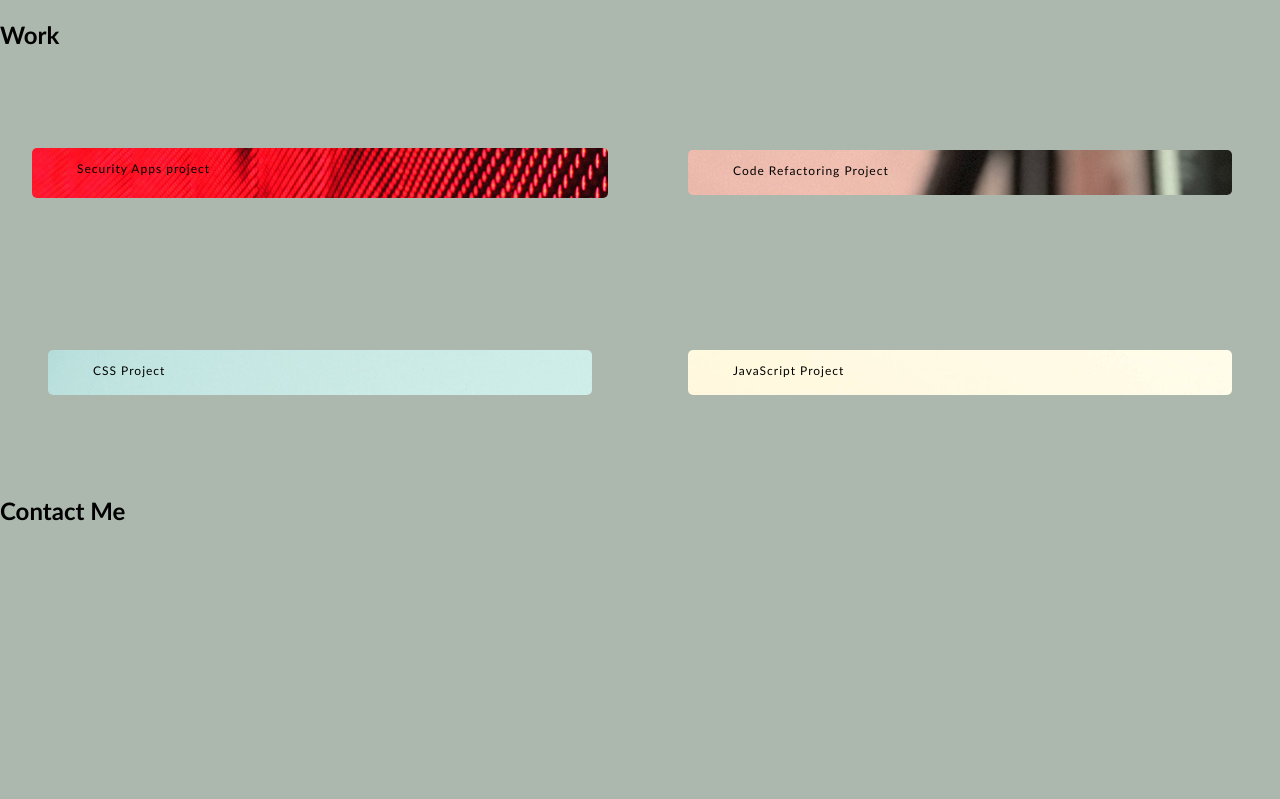
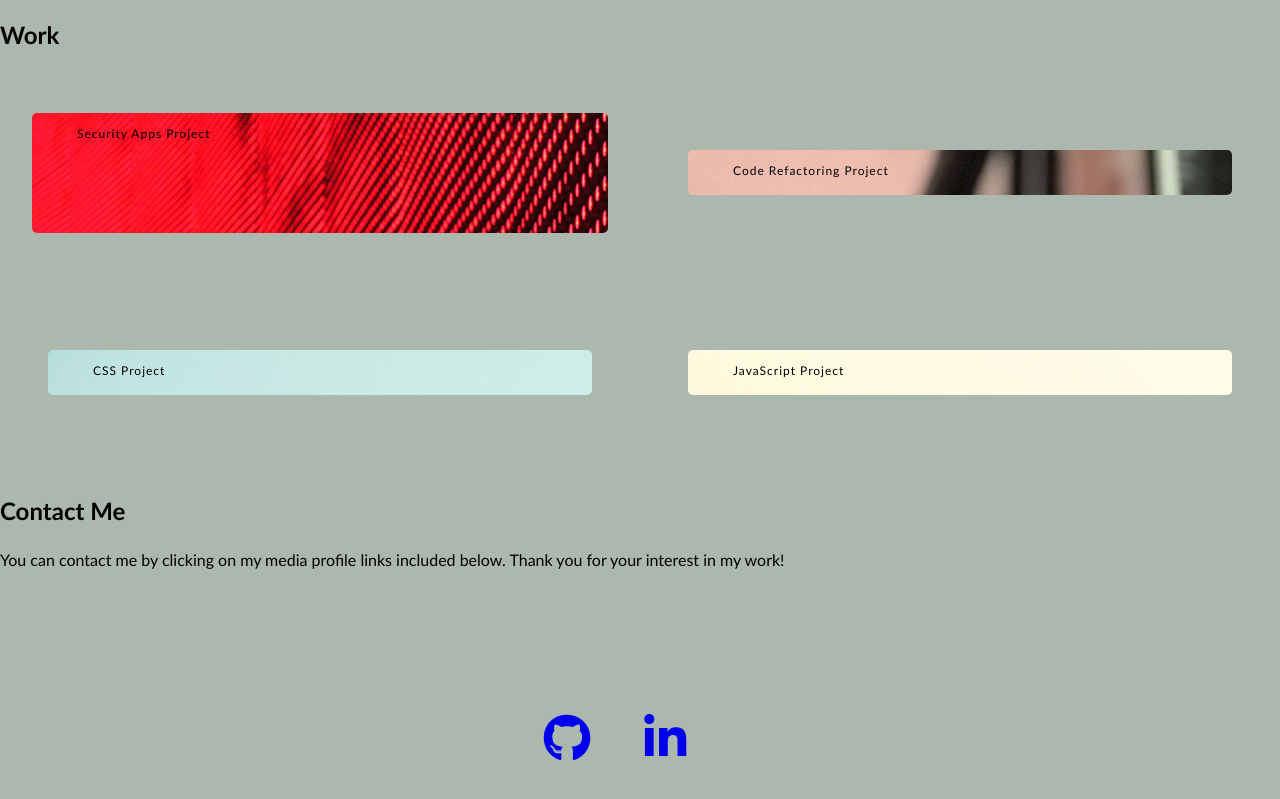
Before and after one commit to sdjhen/my-portfolio, a plain HTML site: page index.html in a window 1280 px wide. Shown: the part 431-1230 px from the top of the page. Before the commit the page ends 979 px from the top, so only its background shows below. Drawn offline with Linux system fonts and the light colour scheme.

Commit message:
added contact section & styling

```diff
--- a/css/style.css
+++ b/css/style.css
@@ -81,9 +81,7 @@ body {
   grid-template-areas:
   "project-1 project-2"
   "project-3 project-4"
-
   ;
-
 }
 
 .expand {
@@ -106,7 +104,7 @@ overflow: hidden;
   grid-area: project-1;
   background-image: url(../images/02-portfolio-1.jpg);
   border-radius: 5px;
-  height: 50px;
+  height: 120px;
   width: 90%;
   display: block;
   margin: auto;
@@ -141,3 +139,22 @@ overflow: hidden;
   display: block;
   margin: auto;
 }
+
+/* Footer Styling */
+
+.footer {
+  display: flex;
+  flex-direction: column;
+  height: 300px;
+  align-items: center;
+  text-align: center;
+  justify-content: center;
+}
+
+.footer a:hover {
+  color: #c7af6b;
+}
+
+.footer .contact-info > * {
+  margin-right: 50px;
+}
--- a/index.html
+++ b/index.html
@@ -5,6 +5,13 @@
     <meta name="viewport" content="width=device-width, initial-scale=1.0" />
     <meta http-equiv="X-UA-Compatible" content="ie=edge" />
     <title>Sam Hendry | Web Developer</title>
+    <link
+      rel="stylesheet"
+      href="https://cdnjs.cloudflare.com/ajax/libs/font-awesome/6.2.1/css/all.min.css"
+      integrity="sha512-MV7K8+y+gLIBoVD59lQIYicR65iaqukzvf/nwasF0nqhPay5w/9lJmVM2hMDcnK1OnMGCdVK+iQrJ7lzPJQd1w=="
+      crossorigin="anonymous"
+      referrerpolicy="no-referrer"
+    />
     <link rel="stylesheet" href="./css/style.css" />
   </head>
 
@@ -46,7 +53,7 @@
         <h2>Work</h2>
         <div class="portfolio-grid-area">
           <div id="project-1" class="expand">
-            <h3 class="card-heading">Security Apps project</h3>
+            <h3 class="card-heading">Security Apps Project</h3>
           </div>
           <div id="project-2">
             <h3 class="card-heading">Code Refactoring Project</h3>
@@ -63,10 +70,21 @@
       <!-- contact -->
       <section class="page-section contact" id="contact">
         <h2>Contact Me</h2>
+        <p>
+          You can contact me by clicking on my media profile links included
+          below. Thank you for your interest in my work!
+        </p>
       </section>
 
-      <footer id="footer">
-        <ul></ul>
+      <footer class="footer">
+        <div class="contact-info">
+          <a href="https://github.com/sdjhen" target="_blank"
+            ><i class="fa-brands fa-github fa-3x"></i
+          ></a>
+          <a href="https://www.linkedin.com/in/sam-h-812513196/" target="_blank"
+            ><i class="fa-brands fa-linkedin-in fa-3x"></i
+          ></a>
+        </div>
       </footer>
     </main>
   </body>
```
